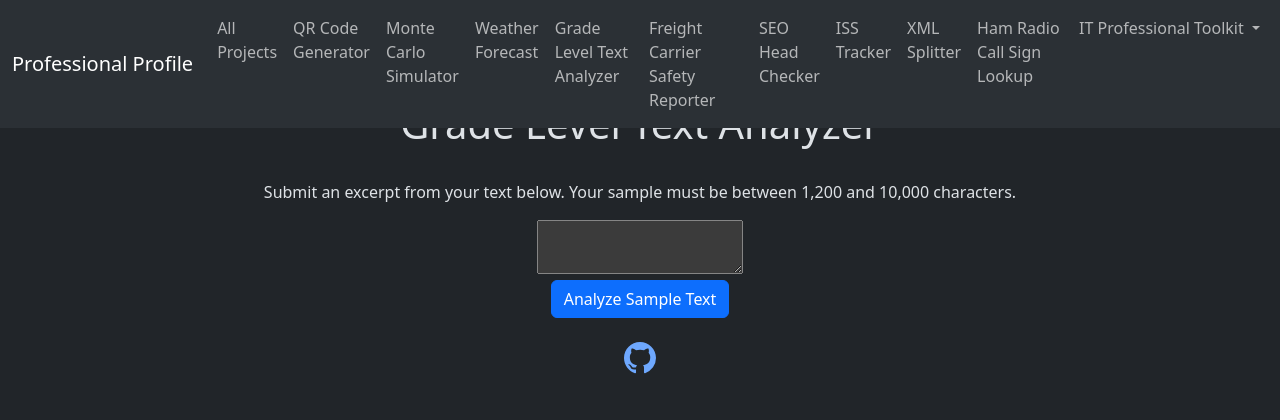
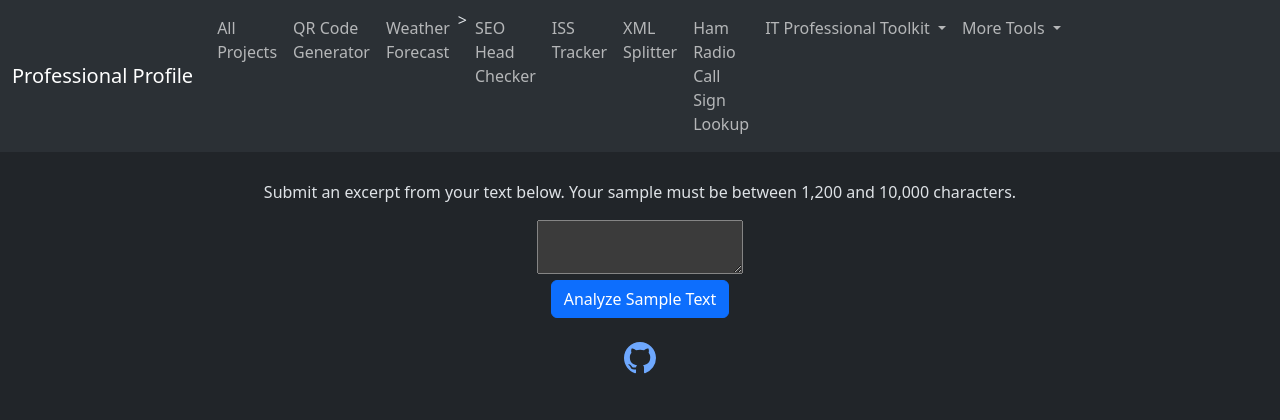
Before and after one commit to BenCritt/profile_workspace_heroku, a Django app: template projects/templates/projects/grade_level_analyzer.html in a window 1280 px wide. Shown: the top 420 px of the page. Run offline with Django 3.2, Linux system fonts and the light colour scheme; the template is opened without the code that fills it, so the values that code supplies are empty, except form fields; tables that the repository leaves empty hold one stand-in row (values such as "Sample post"); form fields are guessed from the names that the template uses; some libraries are stand-ins or nearby versions.

Commit message:
Adding Ham Radio app to sitemap. Reorganizing navbar.

```diff
--- a/projects/sitemap.py
+++ b/projects/sitemap.py
@@ -32,7 +32,8 @@ class StaticViewSitemap(Sitemap):
             "projects:freight_safety",
             "projects:seo_head_checker",
             "projects:iss_tracker",
-            "projects:xml_splitter",      # underscore, not hyphen
+            "projects:xml_splitter",
+            "projects:ham_radio_call_sign_lookup",
         ]
 
     def location(self, item):
--- a/projects/templates/projects/base.html
+++ b/projects/templates/projects/base.html
@@ -178,10 +178,7 @@
             <div class="navbar-nav">
               <a class="nav-link" href="/projects/">All Projects</a>
               <a class="nav-link" href="/projects/qr-code-generator/">QR Code Generator</a>
-              <a class="nav-link" href="/projects/monte-carlo-simulator/">Monte Carlo Simulator</a>
-              <a class="nav-link" href="/projects/weather/">Weather Forecast</a>
-              <a class="nav-link" href="/projects/grade-level-analyzer/">Grade Level Text Analyzer</a>
-              <a class="nav-link" href="/projects/freight-safety/">Freight Carrier Safety Reporter</a>
+              <a class="nav-link" href="/projects/weather/">Weather Forecast</a>>
               <a class="nav-link" href="/projects/seo-head-checker/">SEO Head Checker</a>
               <a class="nav-link" href="/projects/iss-tracker/">ISS Tracker</a>
               <a class="nav-link" href="/projects/xml-splitter/">XML Splitter</a>
@@ -196,6 +193,17 @@
                   <li><a class="dropdown-item" href="/projects/ip-tool/">IP Address Lookup Tool</a></li>
                   <li><a class="dropdown-item" href="/projects/dns-lookup/">DNS Lookup Tool</a></li>
                   <li><a class="dropdown-item" href="/projects/it-tools/">View All Tools</a></li>
+                </ul>
+              </div>
+              <!-- More Tools Dropdown (Makes the navbar less crowded.) -->
+              <div class="nav-item dropdown">
+                <a class="nav-link dropdown-toggle" id="navbarDropdown" role="button" data-bs-toggle="dropdown" aria-expanded="false">
+                  More Tools
+                </a>
+                <ul class="dropdown-menu" class="dropdown-menu dropdown-menu-right" aria-labelledby="navbarDropdown">
+                  <li><a class="dropdown-item" href="/projects/monte-carlo-simulator/">Monte Carlo Simulator</a></li>
+                  <li><a class="dropdown-item" href="/projects/grade-level-analyzer/">Grade Level Text Analyzer</a></li>
+                  <li><a class="dropdown-item" href="/projects/freight-safety/">Freight Carrier Safety Reporter</li>
                 </ul>
               </div>
             </div>
```
